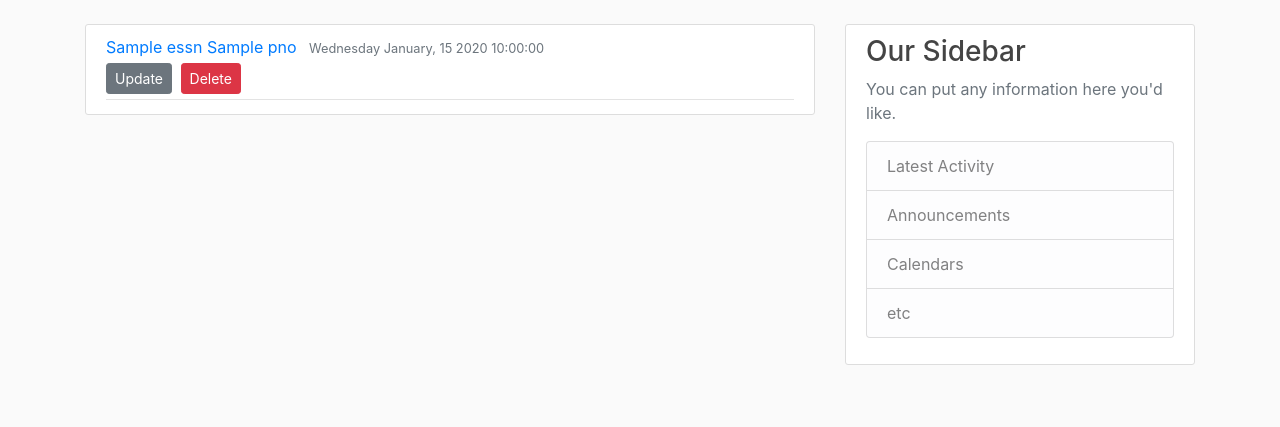
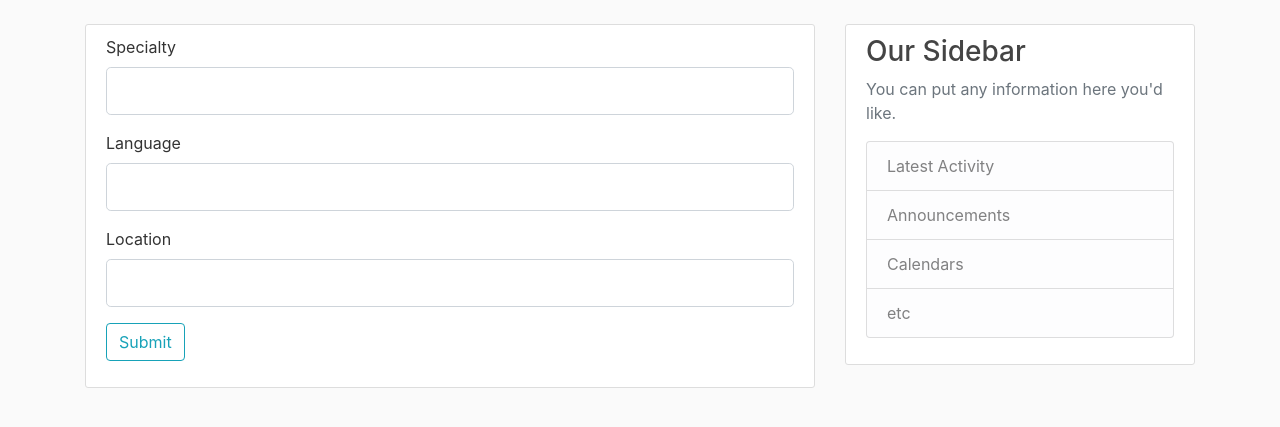
Before and after one commit to rsethi21/COMP_453_Team9_Project, a Flask app: template MediConnectSearch/flaskDemo/templates/searchLoggedIn.html in a window 1280 px wide. Shown: the part 56-483 px from the top of the page. Run offline with Flask 2, Linux system fonts and the light colour scheme; the template is opened without the code that fills it: most values are stand-ins (such as "Sample title", 1, 10 or a date in 2020); form fields are guessed from the names that the template uses; parts of the project's set-up code (start-up, migrations or seed data) failed here and were passed over; some libraries are stand-ins or nearby versions.

Commit message:
Fixed searchLoggedIn.html

```diff
--- a/MediConnectSearch/flaskDemo/templates/home.html
+++ b/MediConnectSearch/flaskDemo/templates/home.html
@@ -2,7 +2,7 @@
 {% block content %}
     {% for post in posts %}
         <article class="media content-section">
-{#          <img class="rounded-circle article-img" src="{{ url_for('static', filename='profile_pics/' + post.author.image_file) }}">#}
+          <img class="rounded-circle article-img" src="{{ url_for('static', filename='profile_pics/' + post.author.image_file) }}">
           <div class="media-body">
             <div class="article-metadata">
               <a class="mr-2" href="#">{{ post.author.username }}</a>
--- a/MediConnectSearch/flaskDemo/templates/searchLoggedIn.html
+++ b/MediConnectSearch/flaskDemo/templates/searchLoggedIn.html
@@ -1,38 +1,68 @@
 {% extends "layout.html" %}
 {% block content %}
-  <article class="media content-section">
-<!--    <img class="rounded-circle article-img" src="{{ url_for('static', filename='profile_pics/default.jpg')}}"> -->
-    <div class="media-body">
-      <div class="article-metadata">
-        <a class="mr-2" href="#">{{ assign.essn }} {{ assign.pno }}</a>
-        <small class="text-muted">{{now.strftime('%A %B, %d %Y %H:%M:%S')}}</small>
-
-          <div>
-            <a class="btn btn-secondary btn-sm mt-1 mb-1" href="{{ url_for('update_assignment', essn=assign.essn, pno=assign.pno) }}">Update</a>
-            <button type="button" class="btn btn-danger btn-sm m-1" data-toggle="modal" data-target="#deleteModal">Delete</button>
-          </div>
-
-      </div>
-
-    </div>
-  </article>
-  <!-- Modal -->
-  <div class="modal fade" id="deleteModal" tabindex="-1" role="dialog" aria-labelledby="deleteModalLabel" aria-hidden="true">
-    <div class="modal-dialog" role="document">
-      <div class="modal-content">
-        <div class="modal-header">
-          <h5 class="modal-title" id="deleteModalLabel">Delete Assignment?</h5>
-          <button type="button" class="close" data-dismiss="modal" aria-label="Close">
-            <span aria-hidden="true">&times;</span>
-          </button>
+<div class="content-section">
+    <form method="POST" action="">
+{#        {{ form.hidden_tag() }}#}
+{#        <fieldset class="form-group">#}
+{#            <legend class="border-bottom mb-4">{{ legend }}</legend>#}
+{#			{% if legend != "Update Assignment" %}#}
+{#            <div class="form-group">#}
+{#                {{ form.essn.label(class="form-control-label") }}#}
+{#                {% if form.essn.errors %}#}
+{#                    {{ form.essn(class="form-control form-control-lg is-invalid") }}#}
+{#                    <div class="invalid-feedback">#}
+{#                        {% for error in form.essn.errors %}#}
+{#                            <span>{{ error }}</span>#}
+{#                        {% endfor %}#}
+{#                    </div>#}
+{#                {% else %}#}
+{#                    {{ form.essn(class="form-control form-control-lg") }}#}
+{#                {% endif %}#}
+{#            </div>#}
+{#			{% endif %}#}
+            <div class="form-group">
+                {{ form.specialty.label(class="form-control-label") }}
+                {% if form.specialty.errors %}
+                    {{ form.specialty(class="form-control form-control-lg is-invalid") }}
+                    <div class="invalid-feedback">
+                        {% for error in form.specialty.errors %}
+                            <span>{{ error }}</span>
+                        {% endfor %}
+                    </div>
+                {% else %}
+                    {{ form.specialty(class="form-control form-control-lg") }}
+                {% endif %}
+            </div>
+			<div class="form-group">
+                {{ form.language.label(class="form-control-label") }}
+                {% if form.language.errors %}
+                    {{ form.language(class="form-control form-control-lg is-invalid") }}
+                    <div class="invalid-feedback">
+                        {% for error in form.language.errors %}
+                            <span>{{ error }}</span>
+                        {% endfor %}
+                    </div>
+                {% else %}
+                    {{ form.language(class="form-control form-control-lg") }}
+                {% endif %}
+            </div>
+            <div class="form-group">
+                {{ form.location.label(class="form-control-label") }}
+                {% if form.location.errors %}
+                    {{ form.location(class="form-control form-control-lg is-invalid") }}
+                    <div class="invalid-feedback">
+                        {% for error in form.location.errors %}
+                            <span>{{ error }}</span>
+                        {% endfor %}
+                    </div>
+                {% else %}
+                    {{ form.location(class="form-control form-control-lg") }}
+                {% endif %}
+            </div>
+        </fieldset>
+        <div class="form-group">
+            {{ form.submit(class="btn btn-outline-info") }}
         </div>
-        <div class="modal-footer">
-          <button type="button" class="btn btn-secondary" data-dismiss="modal">Close</button>
-          <form action="{{ url_for('delete_assignment', essn=assign.essn, pno=assign.pno) }}" method="POST">
-            <input class="btn btn-danger" type="submit" value="Delete">
-          </form>
-        </div>
-      </div>
-    </div>
-  </div>
+    </form>
+</div>
 {% endblock content %}
```
